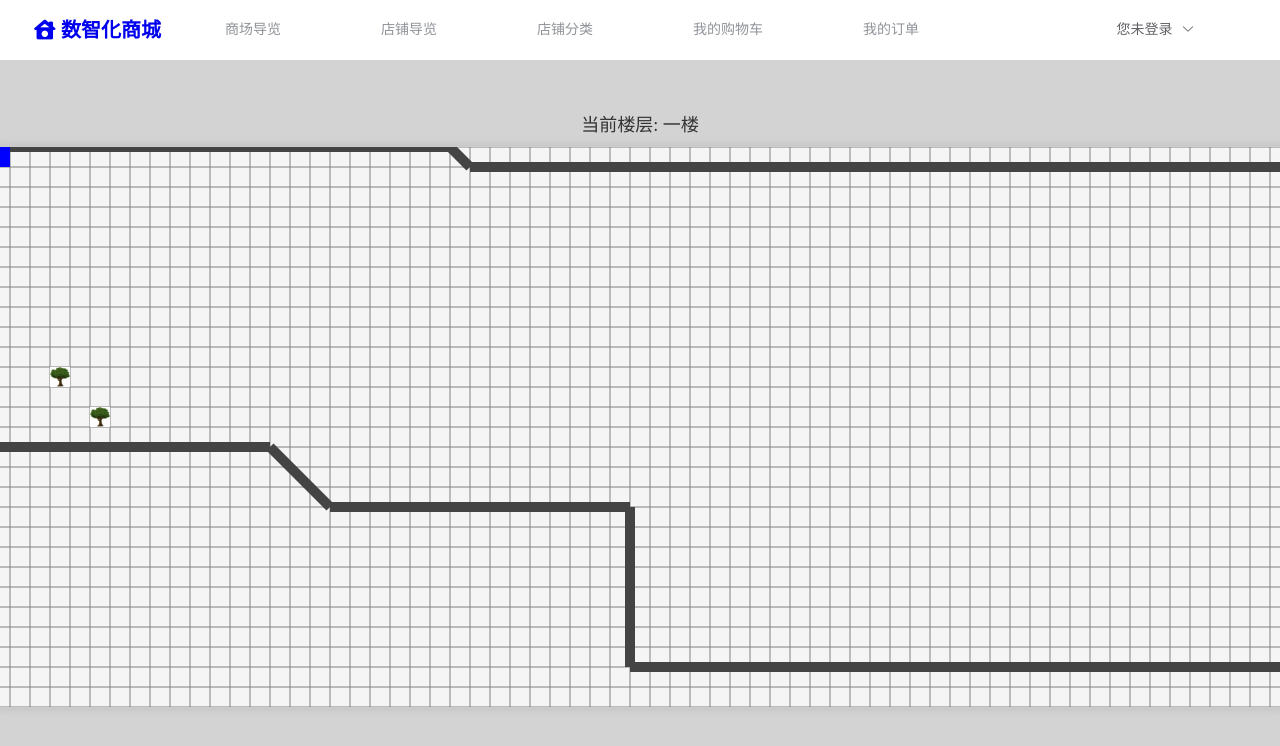
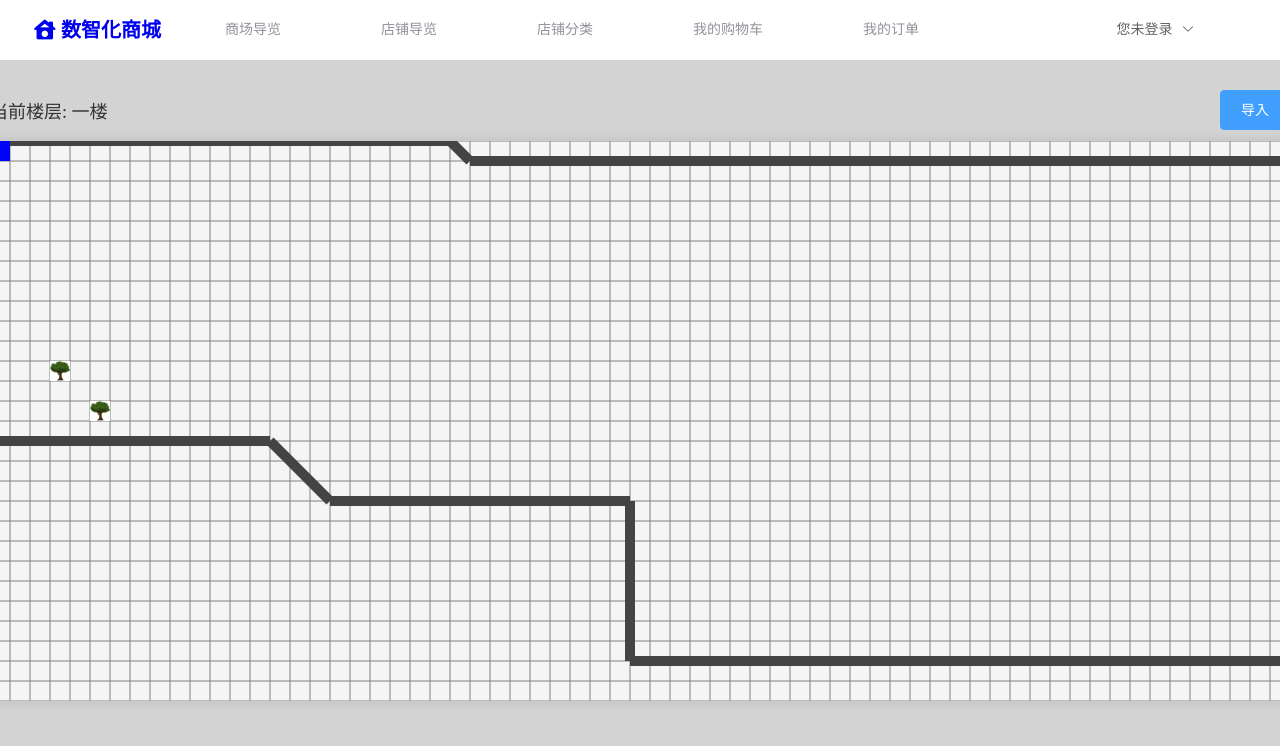
Before and after one commit to lottie07/mall, a Vue app in the folder ElectronicMallVue/: page /malltour in a window 1280 px wide. Shown: the top 746 px of the page. Built offline with nearby package versions, Linux system fonts and the light colour scheme; no server answers.

Commit message:
添加导入按钮 位置排布确定

```diff
--- a/ElectronicMallVue/src/views/front/mall/Tour.vue
+++ b/ElectronicMallVue/src/views/front/mall/Tour.vue
@@ -1,7 +1,19 @@
 <template>
   <div class="tour-container">
-    <div>
+    <div class="canvas-header" :style="{ width: canvasWidth + 'px' }">
       <div class="floor-info">当前楼层: {{ currentFloor }}</div>
+      <div class="map-controls">
+        <el-button
+          class="import-btn"
+          type="primary"
+          @click="showImportDialog = true">
+          导入
+        </el-button>
+      </div>
+    </div>
+
+
+    <div class="floor-info-container">
       <canvas
         id="floorCanvas"
         :width="canvasWidth"
@@ -9,6 +21,37 @@
         @mousemove="handleMouseMove"
         @click="handleClick"
       ></canvas>
+
+      <el-dialog
+        title="地图数据导入"
+        :visible.sync="showImportDialog"
+        width="30%"
+        @close="showImportDialog = false"
+      >
+        <el-upload
+          class="upload-demo"
+          action="/api/map/import"
+          :show-file-list="false"
+        >
+          <el-button size="small" type="primary">点击上传</el-button>
+          <div slot="tip" class="el-upload__tip">
+            支持JSON格式地图数据文件，最大50MB
+          </div>
+        </el-upload>
+
+        <div class="import-options">
+          <el-input
+            placeholder="或输入数据API地址"
+            style="margin-top: 15px;"
+          >
+            <el-button
+              slot="append"
+              icon="el-icon-link"
+            ></el-button>
+          </el-input>
+        </div>
+      </el-dialog>
+
       <div
         id="infoBox"
         :style="infoBoxStyle"
@@ -24,6 +67,7 @@ import API from '@/utils/request';
 export default {
   data() {
     return {
+      showImportDialog: false,
       canvasWidth: 1300,
       canvasHeight: 560,
       gridSize: 20,
@@ -283,7 +327,15 @@ export default {
   display: flex;
   flex-direction: column;
   align-items: center;
-  margin-top: 20px;
+  align-items: center;
+  margin-top: 10px;
+}
+.canvas-header {
+  position: relative;
+  height: 40px; /* 根据实际情况调整 */
+  margin-bottom: 10px;
+  display: flex;
+  align-items: center;
 }
 
 .floor-info {
@@ -292,7 +344,9 @@ export default {
   margin: 10px 0;
   color: #333;
 }
-
+.map-controls {
+  margin-left: auto; /* 将按钮推到右侧 */
+}
 canvas {
   border: 1px solid #ccc;
   background: #f5f5f5; /* 更改地图背景颜色 */
@@ -308,4 +362,19 @@ canvas {
   box-shadow: 2px 2px 5px rgba(0, 0, 0, 0.2);
   color: #333; /* 更改信息框文字颜色 */
 }
+.header-row {
+  display: flex;
+  align-items: center;
+  justify-content: space-between;
+}
+.floor-info {
+  margin-right: 10px; /* 可根据需要调整间距 */
+}
+.map-controls {
+  display: flex;
+  align-items: center;
+}
+.import-btn {
+  margin-left: 10px; /* 可根据需要调整按钮与楼层信息的间距 */
+}
 </style>./canvasRenderer/Astar.js
```
